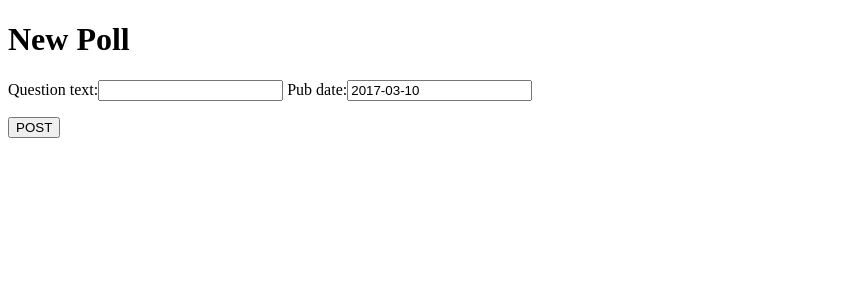
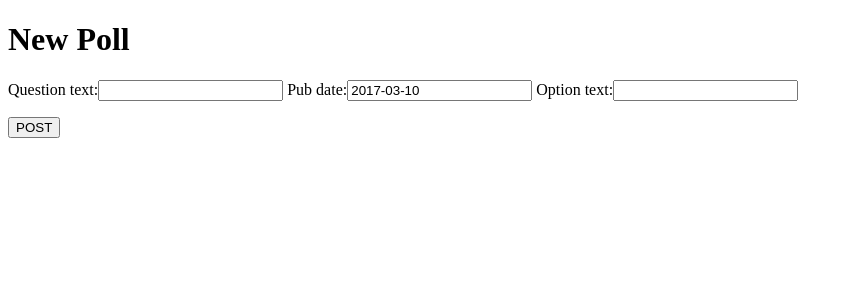
Before and after one commit to s-wirth/thesis, a Django app: page /polls/new_poll/ in a window 1280 px wide. Shown: the top 300 px of the page, without its empty margins (0-853 px from the left). Run offline with Django 3.2, Linux system fonts and the light colour scheme.

Commit message:
added ability to add question via form + one option

```diff
--- a/polls/forms.py
+++ b/polls/forms.py
@@ -5,3 +5,7 @@ from django import forms
 class QuestionForm(forms.Form):
     question_text = forms.CharField(max_length=100)
     pub_date = forms.DateField(initial=datetime.date.today)
+
+
+class OptionForm(forms.Form):
+    option_text = forms.CharField(max_length=100)
--- a/polls/templates/polls/new_poll.html
+++ b/polls/templates/polls/new_poll.html
@@ -10,7 +10,8 @@
 
     <form method="post">
         {% csrf_token %}
-        {{ form }}
+        {{ question_form }}
+        {{ option_form }}
 {#        <p>#}
 {#            <input type="text" name="option_text" id="option1"/>#}
 {#            <label for="option1">Option 1</label>#}
--- a/polls/views.py
+++ b/polls/views.py
@@ -6,7 +6,7 @@ from django.shortcuts import get_object_or_404, render
 from django.template import loader
 from django.utils.timezone import now
 
-from .forms import QuestionForm
+from .forms import QuestionForm, OptionForm
 from polls.models import Question, Option
 
 
@@ -21,23 +21,27 @@ def index(request):
 
 def new_poll(request):
     if request.method == 'POST':
-        new_question = QuestionForm(request.POST)
-        question_text = new_question['question_text'].value()
-        if new_question['pub_date'] is not None:
-            pub_date = new_question['pub_date'].value()
+        question_data = QuestionForm(request.POST)
+        question_text = question_data['question_text'].value()
+        if question_data['pub_date'] is not None:
+            pub_date = question_data['pub_date'].value()
         else:
             pub_date = now()
         new_question = Question(question_text=question_text, pub_date=pub_date)
         new_question.save()
 
-        template = loader.get_template('polls/detail.html')
-        context = {
-            'question': new_question,
-        }
-        return HttpResponse(template.render(context, request))
+        option_date = OptionForm(request.POST)
+        option_text = option_date['option_text'].value()
+        new_option = Option(option_text=option_text, question=new_question)
+        new_option.save()
+
+        return HttpResponseRedirect(reverse('polls:detail', args=(new_question.id,)))
     else:
         template = loader.get_template('polls/new_poll.html')
-        context = {'form': QuestionForm()}
+        context = {
+            'question_form': QuestionForm(),
+            'option_form': OptionForm()
+        }
         return HttpResponse(template.render(context, request))
 
 
@@ -72,7 +76,4 @@ def vote(request, question_id):
     else:
         selected_choice.votes += 1
         selected_choice.save()
-        # Always return an HttpResponseRedirect after successfully dealing
-        # with POST data. This prevents data from being posted twice if a
-        # user hits the Back button.
         return HttpResponseRedirect(reverse('polls:results', args=(question.id,)))
```
